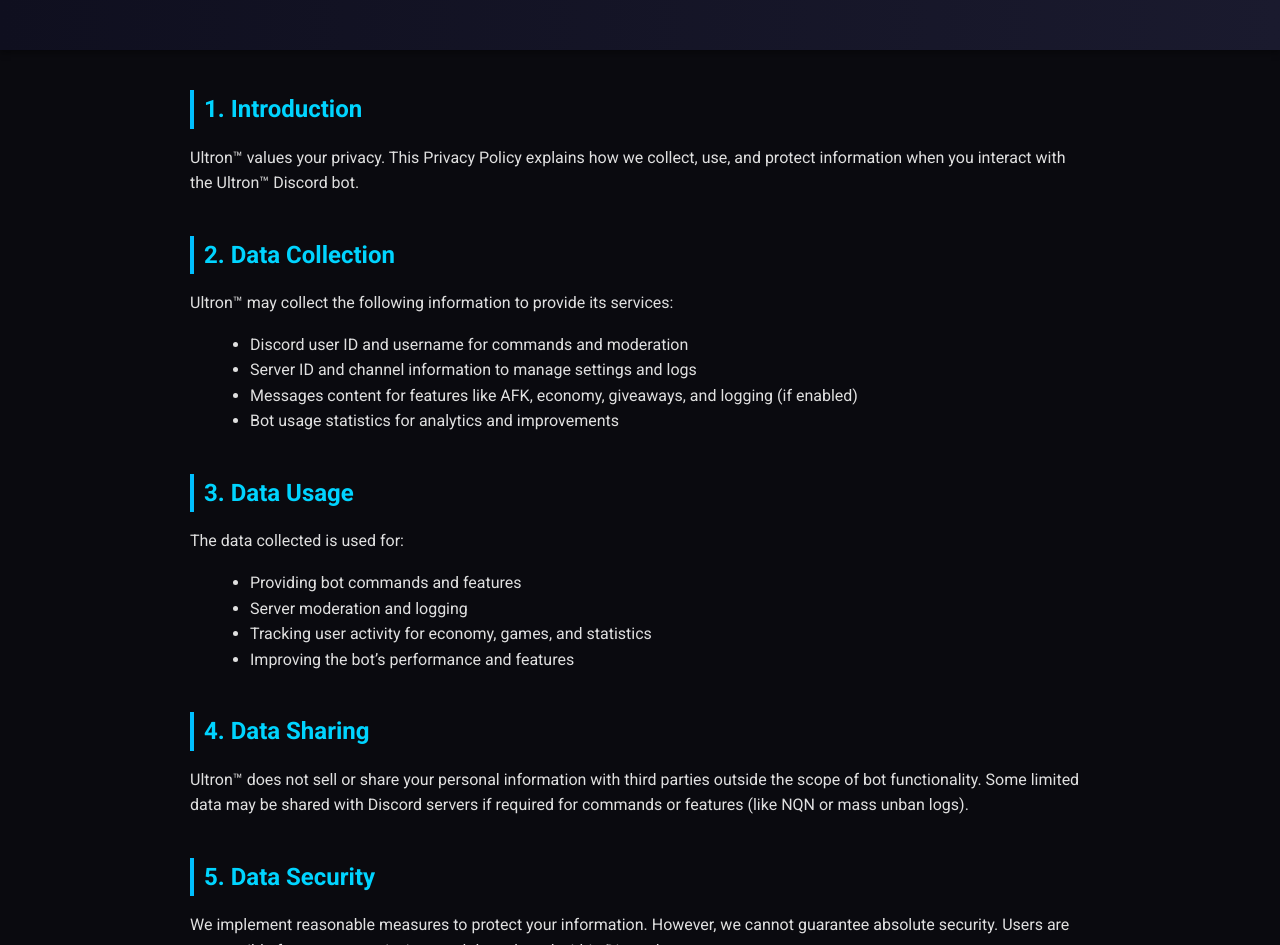
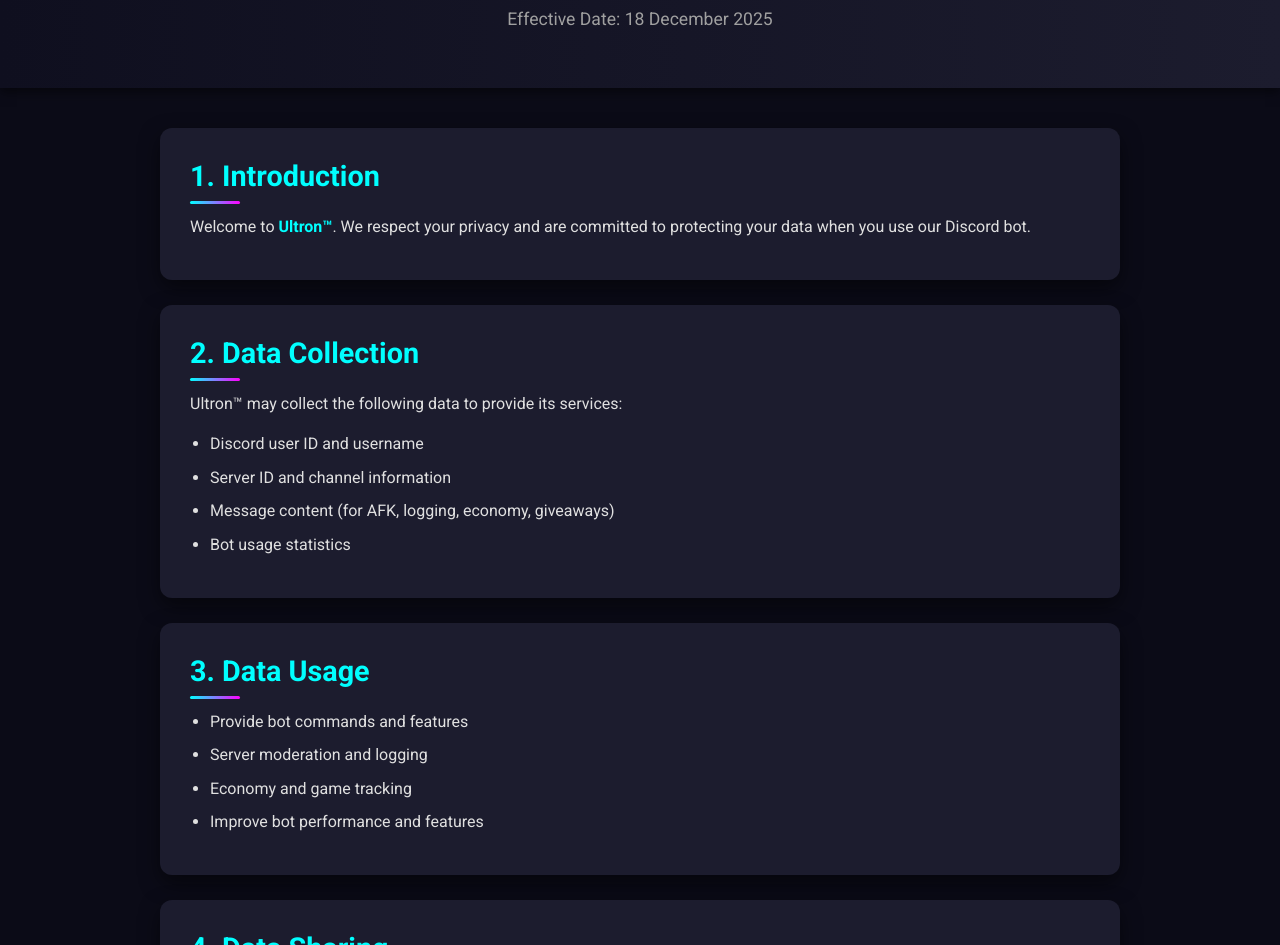
Before and after one commit to MythicKiller-ai/Ultron-Privacy-Policy, a plain HTML site: page index.html in a window 1280 px wide. Shown: the part 122-1067 px from the top of the page. Drawn offline with Linux system fonts and the light colour scheme.

Commit message:
Update index.html

```diff
--- a/index.html
+++ b/index.html
@@ -5,54 +5,105 @@
 <meta name="viewport" content="width=device-width, initial-scale=1.0">
 <title>Ultron™ Privacy Policy</title>
 <link href="https://fonts.googleapis.com/css2?family=Roboto:wght@400;700&display=swap" rel="stylesheet">
+<link rel="stylesheet" href="https://cdnjs.cloudflare.com/ajax/libs/font-awesome/6.5.0/css/all.min.css">
 <style>
+    /* Reset */
+    * { margin: 0; padding: 0; box-sizing: border-box; }
+
     body {
         font-family: 'Roboto', sans-serif;
-        margin: 0;
-        padding: 0;
-        background-color: #0a0a0f;
+        background: #0b0b17;
         color: #e0e0e0;
         line-height: 1.6;
     }
-    a { color: #00bfff; text-decoration: none; }
-    a:hover { text-decoration: underline; }
+
+    a { color: #00ffff; text-decoration: none; transition: 0.2s; }
+    a:hover { text-decoration: underline; color: #ff00ff; }
+
+    /* Header */
     header {
-        background: linear-gradient(90deg, #0f0f1f, #1a1a2e);
-        padding: 30px 0;
+        background: linear-gradient(90deg, #0f0f1f, #1c1c2e);
+        padding: 40px 20px;
         text-align: center;
-        box-shadow: 0 4px 6px rgba(0,0,0,0.3);
+        box-shadow: 0 4px 10px rgba(0,0,0,0.5);
     }
     header h1 {
-        font-size: 2.5rem;
-        color: #00bfff;
-        margin: 0;
+        font-size: 3rem;
+        background: linear-gradient(90deg, #00ffff, #ff00ff);
+        -webkit-background-clip: text;
+        -webkit-text-fill-color: transparent;
+        font-weight: 900;
     }
     header p {
+        color: #a0a0a0;
         font-size: 1.1rem;
-        color: #a0a0a0;
-        margin-top: 5px;
+        margin-top: 10px;
     }
+
+    /* Container */
     .container {
-        max-width: 900px;
-        margin: 30px auto;
+        max-width: 1000px;
+        margin: 40px auto;
         padding: 0 20px;
     }
+
+    /* Section Cards */
+    .card {
+        background: #1c1c2e;
+        padding: 25px 30px;
+        margin-bottom: 25px;
+        border-radius: 12px;
+        box-shadow: 0 8px 20px rgba(0,0,0,0.5);
+        transition: 0.3s;
+    }
+    .card:hover {
+        transform: translateY(-5px);
+        box-shadow: 0 12px 25px rgba(0,0,0,0.7);
+    }
+
     h2 {
-        color: #00d4ff;
-        border-left: 4px solid #00bfff;
-        padding-left: 10px;
-        margin-top: 40px;
+        font-size: 1.8rem;
+        color: #00ffff;
         margin-bottom: 15px;
+        position: relative;
     }
-    p { margin-bottom: 15px; }
+    h2::before {
+        content: '';
+        width: 50px;
+        height: 3px;
+        background: linear-gradient(90deg, #00ffff, #ff00ff);
+        position: absolute;
+        left: 0;
+        bottom: -5px;
+        border-radius: 3px;
+    }
+
+    p, ul { margin-bottom: 15px; }
     ul { margin-left: 20px; }
+    li { margin-bottom: 8px; }
+
+    /* Glow text highlight */
+    .highlight {
+        color: #00ffff;
+        font-weight: bold;
+    }
+
+    /* Footer */
     footer {
         text-align: center;
-        padding: 20px 0;
+        padding: 25px 0;
         background: #0f0f1f;
         border-top: 1px solid #222;
         color: #777;
-        margin-top: 50px;
+        font-size: 0.95rem;
+        margin-top: 40px;
+    }
+
+    /* Responsive */
+    @media(max-width:768px){
+        header h1 { font-size: 2.2rem; }
+        .card { padding: 20px; }
+        h2 { font-size: 1.5rem; }
     }
 </style>
 </head>
@@ -65,61 +116,60 @@
 
 <div class="container">
 
-    <section>
+    <div class="card">
         <h2>1. Introduction</h2>
-        <p>Ultron™ values your privacy. This Privacy Policy explains how we collect, use, and protect information when you interact with the Ultron™ Discord bot.</p>
-    </section>
+        <p>Welcome to <span class="highlight">Ultron™</span>. We respect your privacy and are committed to protecting your data when you use our Discord bot.</p>
+    </div>
 
-    <section>
+    <div class="card">
         <h2>2. Data Collection</h2>
-        <p>Ultron™ may collect the following information to provide its services:</p>
+        <p>Ultron™ may collect the following data to provide its services:</p>
         <ul>
-            <li>Discord user ID and username for commands and moderation</li>
-            <li>Server ID and channel information to manage settings and logs</li>
-            <li>Messages content for features like AFK, economy, giveaways, and logging (if enabled)</li>
-            <li>Bot usage statistics for analytics and improvements</li>
+            <li>Discord user ID and username</li>
+            <li>Server ID and channel information</li>
+            <li>Message content (for AFK, logging, economy, giveaways)</li>
+            <li>Bot usage statistics</li>
         </ul>
-    </section>
+    </div>
 
-    <section>
+    <div class="card">
         <h2>3. Data Usage</h2>
-        <p>The data collected is used for:</p>
         <ul>
-            <li>Providing bot commands and features</li>
+            <li>Provide bot commands and features</li>
             <li>Server moderation and logging</li>
-            <li>Tracking user activity for economy, games, and statistics</li>
-            <li>Improving the bot’s performance and features</li>
+            <li>Economy and game tracking</li>
+            <li>Improve bot performance and features</li>
         </ul>
-    </section>
+    </div>
 
-    <section>
+    <div class="card">
         <h2>4. Data Sharing</h2>
-        <p>Ultron™ does not sell or share your personal information with third parties outside the scope of bot functionality. Some limited data may be shared with Discord servers if required for commands or features (like NQN or mass unban logs).</p>
-    </section>
+        <p>Ultron™ does not sell your data. Limited sharing may occur for commands like NQN, mass unban logs, or server logs as required for bot functionality.</p>
+    </div>
 
-    <section>
+    <div class="card">
         <h2>5. Data Security</h2>
-        <p>We implement reasonable measures to protect your information. However, we cannot guarantee absolute security. Users are responsible for server permissions and data shared within Discord servers.</p>
-    </section>
+        <p>We implement reasonable measures to protect your data. Users are responsible for managing permissions and sharing within their servers.</p>
+    </div>
 
-    <section>
+    <div class="card">
         <h2>6. User Control</h2>
-        <p>You can control the data processed by Ultron™:</p>
+        <p>You may:</p>
         <ul>
-            <li>Opt out of certain bot features like logging or economy commands</li>
-            <li>Request deletion of your server data by contacting the bot developer</li>
+            <li>Opt out of certain features</li>
+            <li>Request deletion of server data by contacting the bot developer</li>
         </ul>
-    </section>
+    </div>
 
-    <section>
-        <h2>7. Updates to This Policy</h2>
-        <p>Ultron™ may update this Privacy Policy periodically. Continued use of the bot indicates acceptance of the updated terms. Users should check this page for the latest version.</p>
-    </section>
+    <div class="card">
+        <h2>7. Updates</h2>
+        <p>This Privacy Policy may be updated periodically. Continued use of the bot constitutes acceptance of changes.</p>
+    </div>
 
-    <section>
+    <div class="card">
         <h2>8. Contact</h2>
-        <p>If you have questions regarding this Privacy Policy, please contact the bot developer through Discord or the official support server.</p>
-    </section>
+        <p>Questions? Contact the Ultron™ developer via Discord or the official support server.</p>
+    </div>
 
 </div>
 
```
